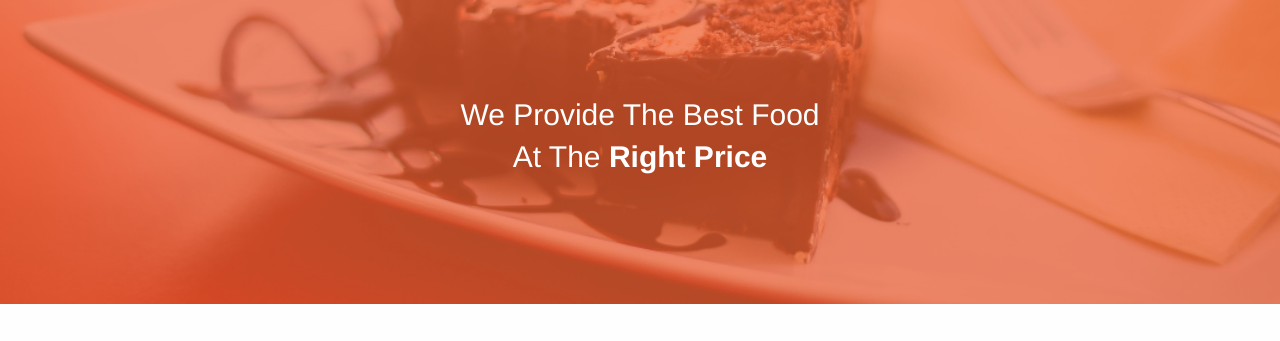
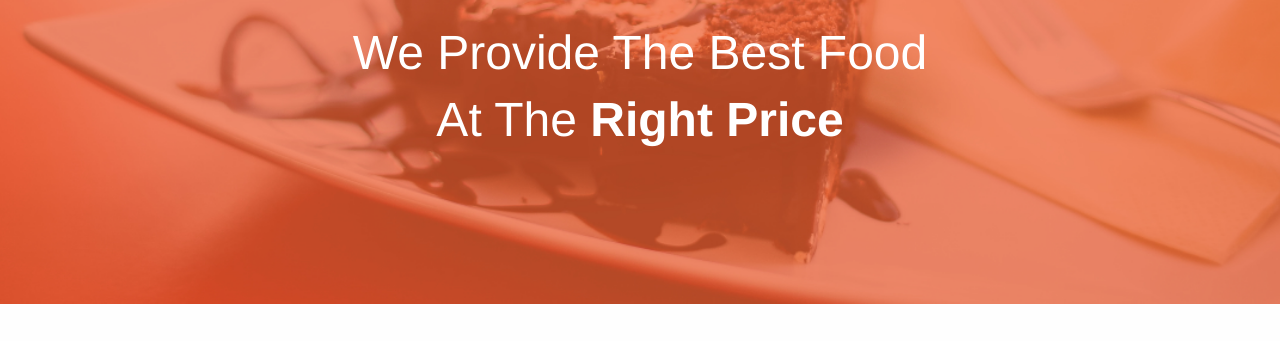
Before and after one commit to Mrkezii/Kahawaa, a plain HTML site: page index.html in a window 1280 px wide. Shown: the part 456-797 px from the top of the page. Drawn offline with Linux system fonts and the light colour scheme.

Commit message:
slogan fonts for web and mobile adjusted

```diff
--- a/css/style.css
+++ b/css/style.css
@@ -392,14 +392,14 @@ body {
     transform: translateX(-50%) translateY(-50%);
     color: white;
     font-size: 20px;
-    font-size: 1.25rem;
+    font-size: 2.25rem;
     font-weight: 300;
     text-align: center;
 }
 @media only screen and (min-width: 768px) {
     .cd-intro h1 {
         font-size: 30px;
-        font-size: 1.875rem;
+        font-size: 3rem;
     }
 }
 @media only screen and (min-width: 1170px) {
```
